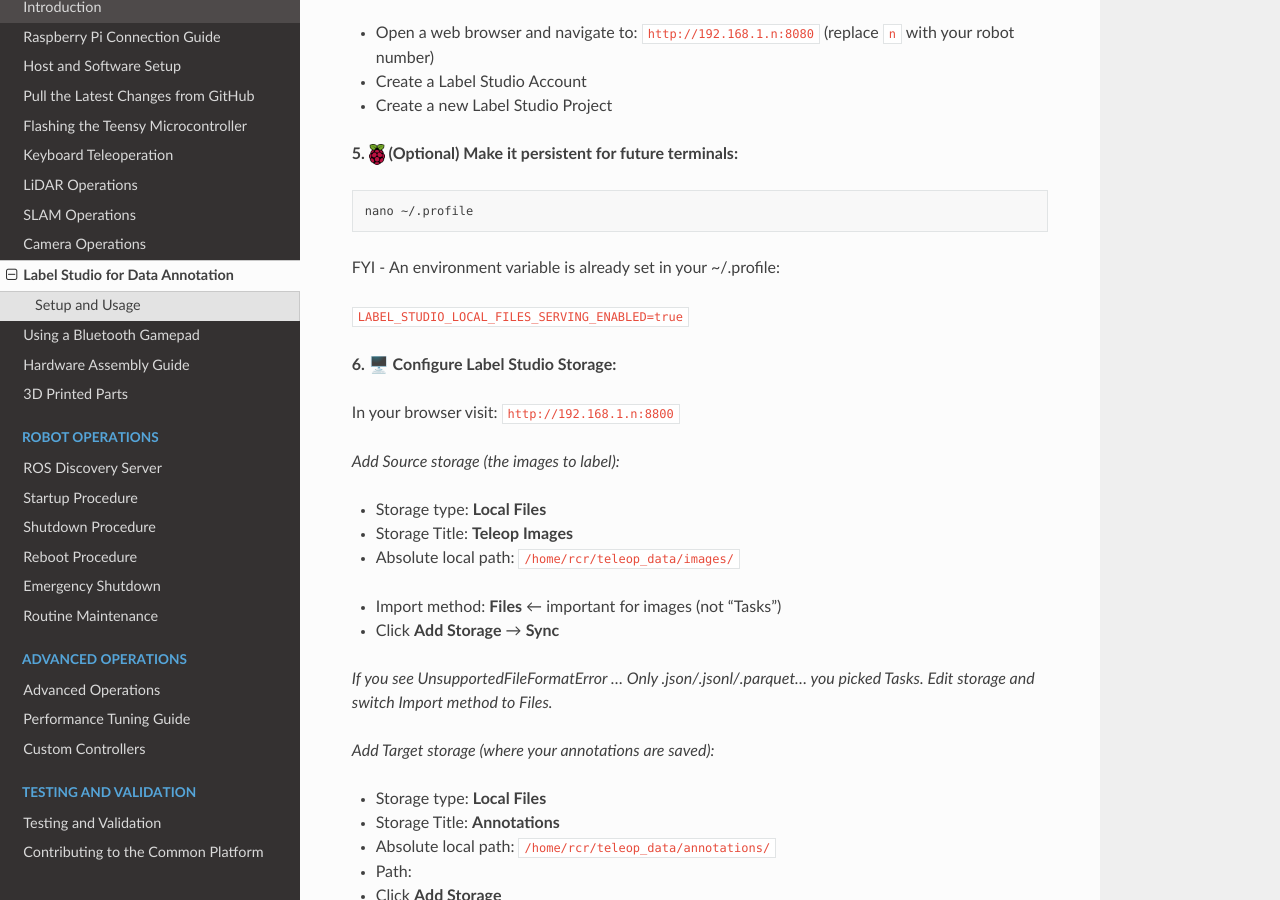
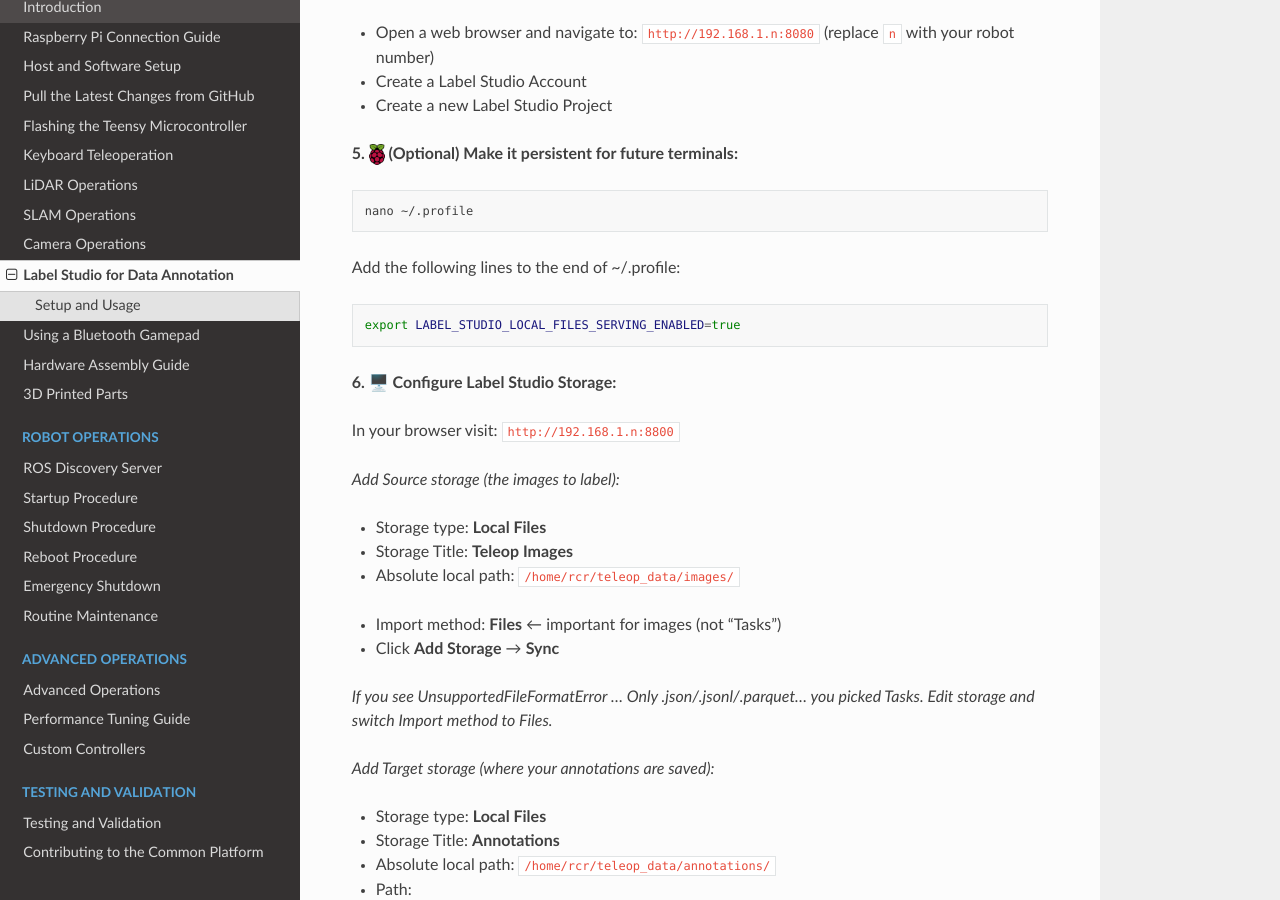
Before and after one commit to RoseCityRobotics/common_platform, a Sphinx documentation site: the page built from docs/source/data_annotation/label_studio.md, in a window 1280 px wide and 900 px high, scrolled down 854 px. Built offline with Sphinx 7.4.7 and the Read the Docs theme 3.1.0, drawn with Linux system fonts in a browser that asks for light colours; pages that are not in the unit, such as notebooks, are missing from menus.

Commit message:
label studio

````diff
--- a/docs/source/data_annotation/label_studio.md
+++ b/docs/source/data_annotation/label_studio.md
@@ -34,9 +34,10 @@
 nano ~/.profile
 ```
 
-FYI - An environment variable is already set in your ~/.profile:
-
-`LABEL_STUDIO_LOCAL_FILES_SERVING_ENABLED=true`
+Add the following lines to the end of ~/.profile:
+```bash
+export LABEL_STUDIO_LOCAL_FILES_SERVING_ENABLED=true
+```
 
 **6. 🖥️ Configure Label Studio Storage:**
 
````
